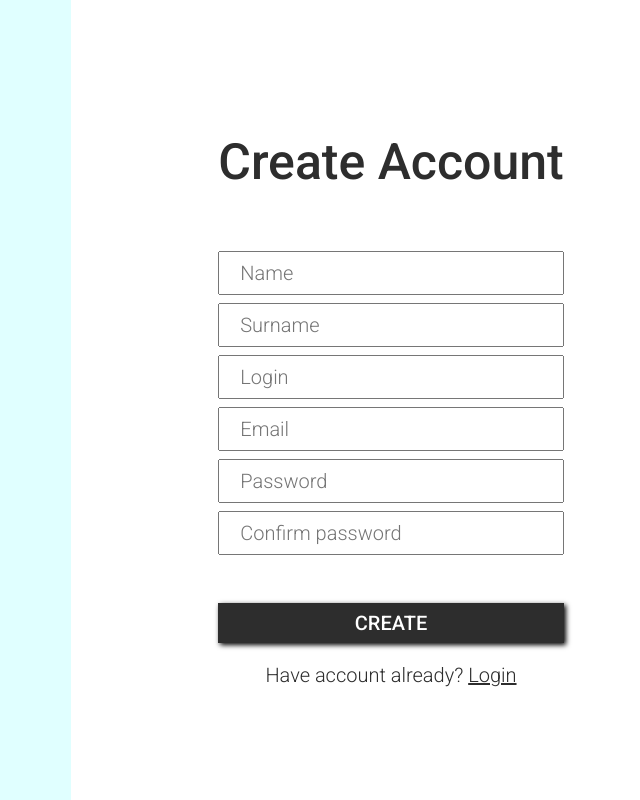
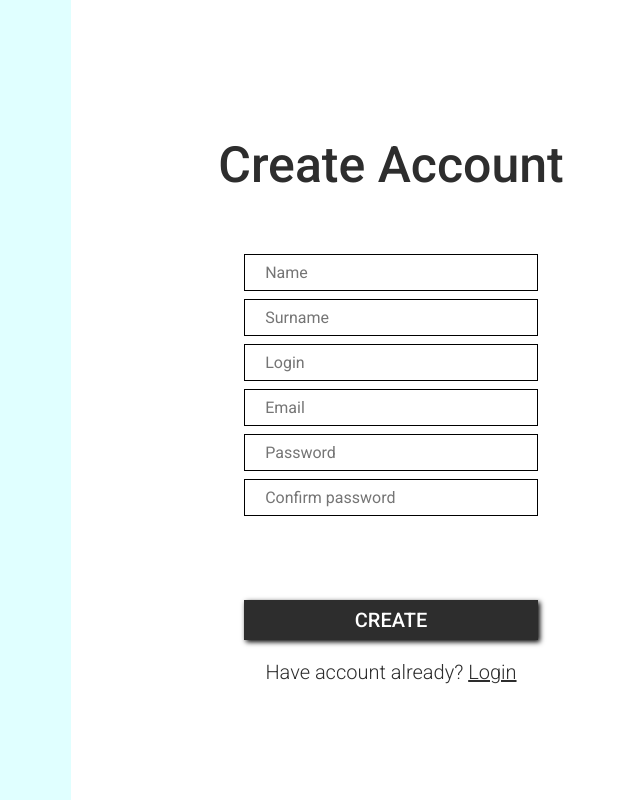
Before and after one commit to atioi/Freel, a PHP site: page /register in a window 1280 px wide. Shown: the whole page, without its empty margins (569-1209 px from the left). Run offline with PHP 8.4, Linux system fonts and the light colour scheme; some libraries are stand-ins or nearby versions.

Commit message:
Registration form style improvement and logic on which the registration depends on

```diff
--- a/public/css/register.css
+++ b/public/css/register.css
@@ -15,6 +15,15 @@
     color: var(--almost-black);
 }
 
+#message {
+    width: max-content;
+    margin: 1.5rem auto 0.5rem auto;
+    color: #00b463;
+    font-size: 1rem;
+    height: 1.2rem;
+}
+
+
 .Visibility {
     visibility: hidden;
     position: absolute;
@@ -31,8 +40,6 @@
 }
 
 
-
-
 .Required {
     border: 1px solid red;
 }
@@ -40,7 +47,6 @@
 .Required::placeholder {
     color: red;
 }
-
 
 
 /* Phones */
@@ -91,6 +97,7 @@
         padding: 0.4rem 2rem 0.4rem 1rem;
         width: 100%;
         outline: none;
+        border: 1px solid black;
 
     }
 
@@ -106,6 +113,10 @@
         outline: none;
         border: none;
         cursor: pointer;
+    }
+
+    input[type="submit"]:hover {
+        background-color: #1c1c1c;
     }
 
 
@@ -161,6 +172,11 @@
         outline: none;
 
     }
+    form{
+        width: 85%;
+        margin: auto;
+    }
+
 
     input[type="submit"] {
         margin: 2rem 0 1rem 0;
@@ -176,6 +192,9 @@
         cursor: pointer;
     }
 
+    input[type="submit"]:hover {
+        background-color: #1c1c1c;
+    }
 }
 
 /* Desktops */
@@ -224,6 +243,11 @@
         margin-bottom: 4rem;
     }
 
+    form{
+        width: 85%;
+        margin: auto;
+    }
+
 
     form div {
         position: relative;
@@ -239,11 +263,14 @@
         padding: 0.4rem 2rem 0.4rem 1rem;
         width: 100%;
         outline: none;
+        font-size: 0.8rem;
+        font-weight: 400;
+        border: 1px solid black;
 
     }
 
     input[type="submit"] {
-        margin: 2rem 0 1rem 0;
+        margin: 1rem 0 1rem 0;
         width: 100%;
         padding: 0.4rem;
         background-color: var(--almost-black);
@@ -254,6 +281,16 @@
         outline: none;
         border: none;
         cursor: pointer;
+
+        transition: all;
+        transition-delay: 0.5s; /* delays for 1 second */
+        transition-timing-function: ease-in-out;
+        -webkit-transition-delay: 0.1s; /* for Safari & Chrome */
+    }
+
+    input[type="submit"]:hover {
+
+        background-color: #374646;
     }
 
 }
--- a/public/views/register.php
+++ b/public/views/register.php
@@ -63,7 +63,7 @@
                     <label for="password"></label>
                     <input id="password" name="password" placeholder="Password" type="password" maxlength="50">
                     <i class="material-icons Error-Outline" id="error-outline-password">error_outline</i>
-                    <i class="material-icons Visibility" >visibility_off</i>
+                    <i class="material-icons Visibility">visibility_off</i>
                 </div>
 
                 <!-- Confirm Password -->
@@ -71,10 +71,10 @@
                     <label for="confirm"></label>
                     <input id="confirm" name="confirm" placeholder="Confirm password" type="password" maxlength="50">
                     <i class="material-icons Error-Outline" id="error-outline-confirm">error_outline</i>
-                    <i class="material-icons Visibility" >visibility_off</i>
+                    <i class="material-icons Visibility">visibility_off</i>
                 </div>
 
-                <p id="error"></p>
+                <p id="message"></p>
 
                 <input type="submit" value="CREATE">
 
--- a/src/controllers/RegisterController.php
+++ b/src/controllers/RegisterController.php
@@ -36,6 +36,8 @@ class RegisterController
             $userRepository = new UserRepository();
             $userRepository->saveUser($user);
 
+            echo '';
+
         } catch (Exception $exception) {
 
         }
```
Also changed, not shown: public/scripts/register.js (+61 -97 lines).
